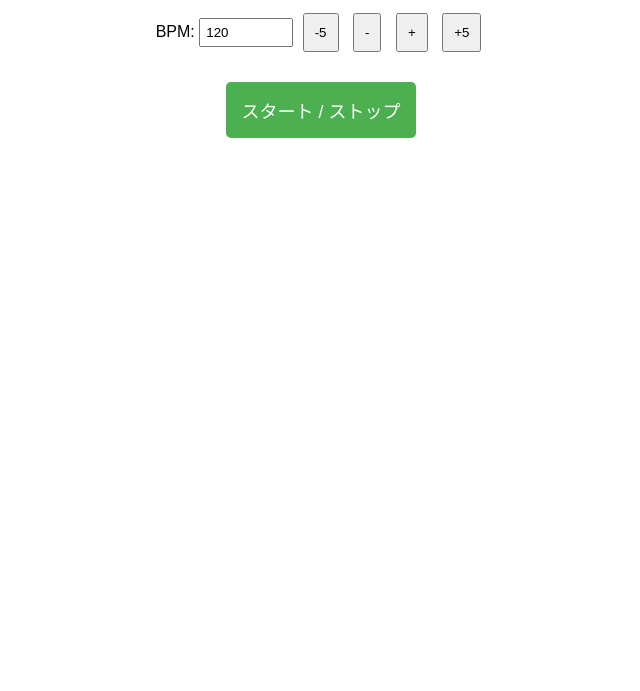
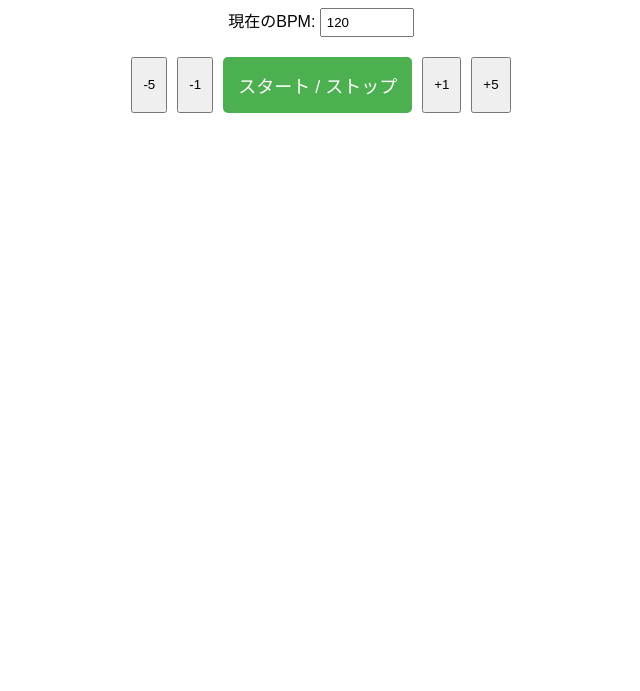
Before and after one commit to RootMusicWorks/Metronome, a plain HTML site: page index.html in a window 1280 px wide. Shown: the part 109-800 px from the top of the page, without its empty margins (319-959 px from the left). Drawn offline with Linux system fonts and the light colour scheme.

Commit message:
Add files via upload

```diff
--- a/index.html
+++ b/index.html
@@ -10,15 +10,17 @@
 <body>
     <div class="container">
         <h1>メトロノーム</h1>
-        <div class="bpm-control">
-            <label for="bpmInput">BPM: </label>
+        <div class="bpm-display">
+            <label for="bpmInput">現在のBPM: </label>
             <input type="number" id="bpmInput" value="120">
+        </div>
+        <div class="bpm-buttons">
             <button onclick="adjustBPM(-5)">-5</button>
-            <button onclick="adjustBPM(-1)">-</button>
-            <button onclick="adjustBPM(1)">+</button>
+            <button onclick="adjustBPM(-1)">-1</button>
+            <button class="play-button" onclick="toggleMetronome()">スタート / ストップ</button>
+            <button onclick="adjustBPM(1)">+1</button>
             <button onclick="adjustBPM(5)">+5</button>
         </div>
-        <button class="play-button" onclick="toggleMetronome()">スタート / ストップ</button>
     </div>
     <script src="script.js"></script>
 </body>
--- a/styles.css
+++ b/styles.css
@@ -9,8 +9,8 @@ body {
     margin: 0 auto;
 }
 
-.bpm-control {
-    margin: 20px 0;
+.bpm-display {
+    margin-bottom: 20px;
 }
 
 input[type="number"] {
@@ -18,9 +18,15 @@ input[type="number"] {
     padding: 5px;
 }
 
+.bpm-buttons {
+    display: flex;
+    justify-content: center;
+    gap: 10px;
+    margin-top: 20px;
+}
+
 button {
     padding: 10px;
-    margin: 5px;
     cursor: pointer;
 }
 
```
